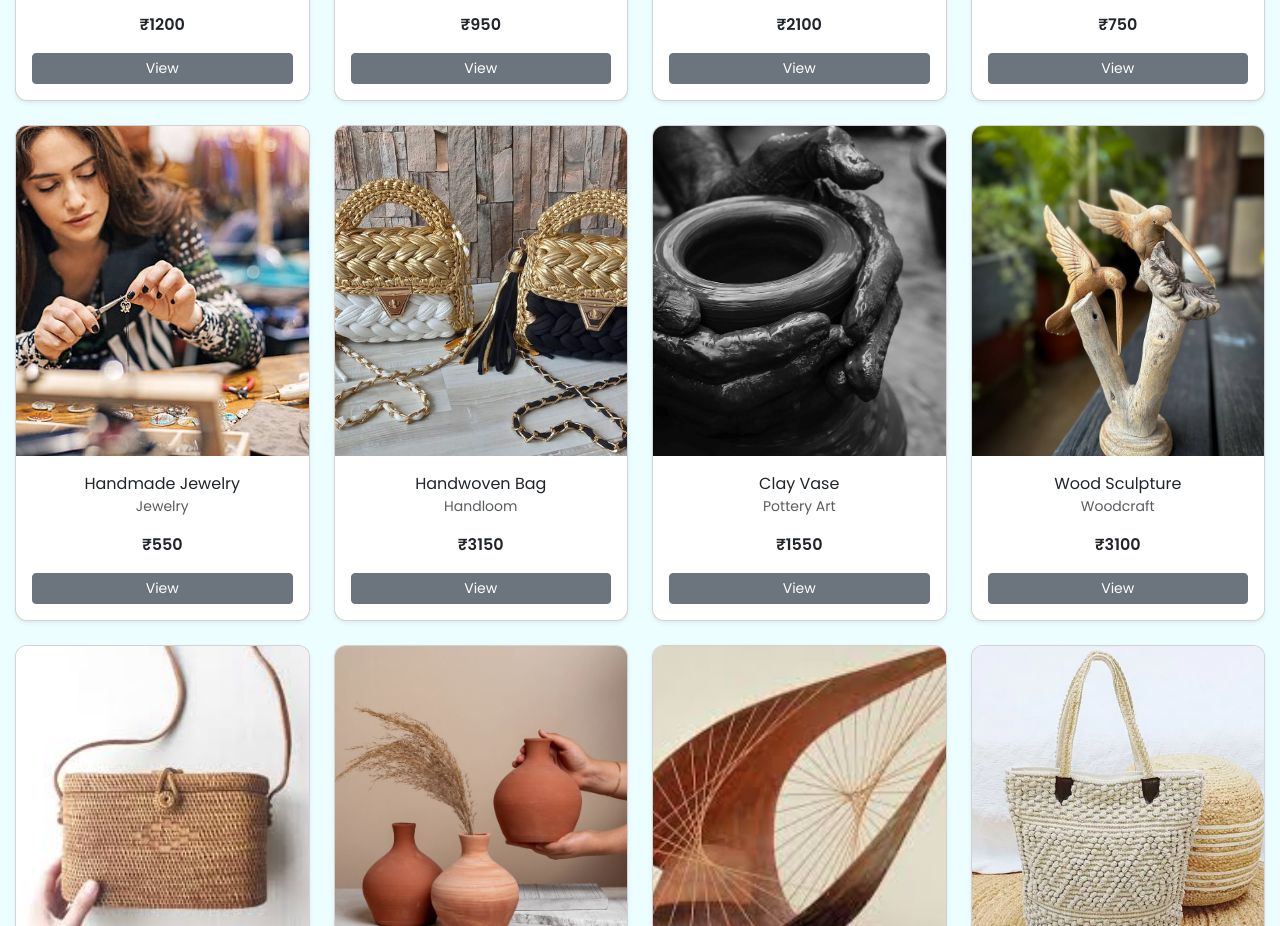
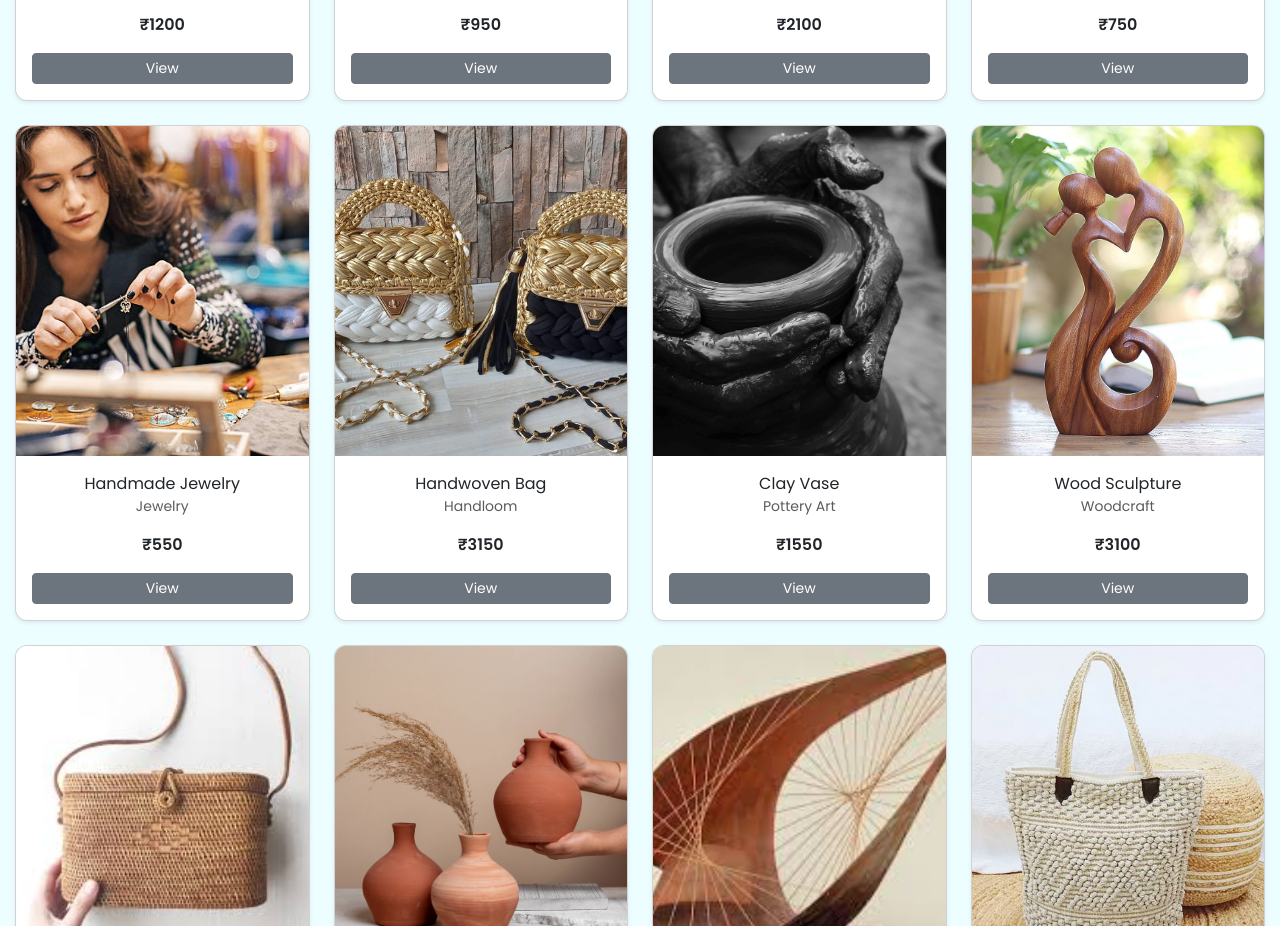
Before and after one commit to sah-hub02/artisan-marketplace, a plain HTML site: page products.html in a window 1280 px wide. Shown: the part 891-1817 px from the top of the page. Drawn offline with nearby package versions, Linux system fonts and the light colour scheme.

Commit message:
pic change

```diff
--- a/products.html
+++ b/products.html
@@ -284,7 +284,7 @@
 
                     <div class="col-12 col-sm-6 col-md-4 col-lg-3">
                         <div class="card h-100 shadow-sm">
-                            <img src="./img/wood.jpg" class="card-img-top img-fluid" alt="Wood Art">
+                            <img src="./img/wood-11.jpg" class="card-img-top img-fluid" alt="Wood Art">
                             <div class="card-body text-center d-flex flex-column">
                                 <span>Wood Sculpture</span>
                                 <p class="text-muted small">Woodcraft</p>
```
